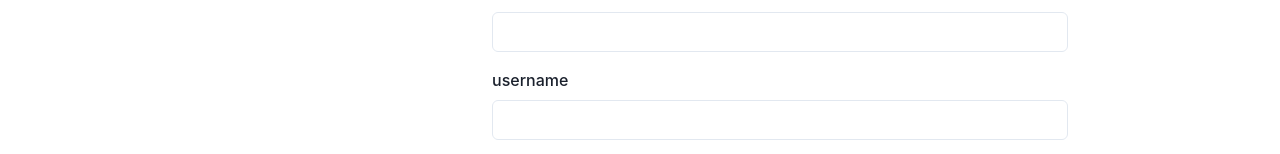
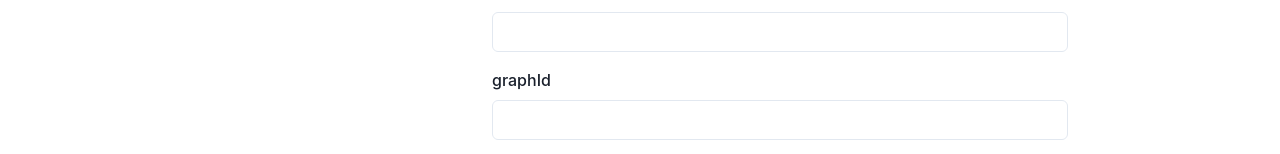
Before and after one commit to zaki-yama/pixela-api-playground, a Next.js app: page /graphs/get-svg in a window 1280 px wide. Shown: the part 384-538 px from the top of the page. Built offline with nearby package versions, Linux system fonts and the light colour scheme.

Commit message:
fix: set name as label of Input

```diff
--- a/components/forms/input.tsx
+++ b/components/forms/input.tsx
@@ -21,7 +21,8 @@ export default function Input<TFieldValues>({
 }: Props<TFieldValues>) {
   return (
     <FormControl isInvalid={!!errors[name]}>
-      <FormLabel htmlFor="username">username</FormLabel>
+      {/* @ts-ignore */}
+      <FormLabel htmlFor={name}>{name}</FormLabel>
       <ChakraUIInput
         // @ts-ignore
         id={name}
```
